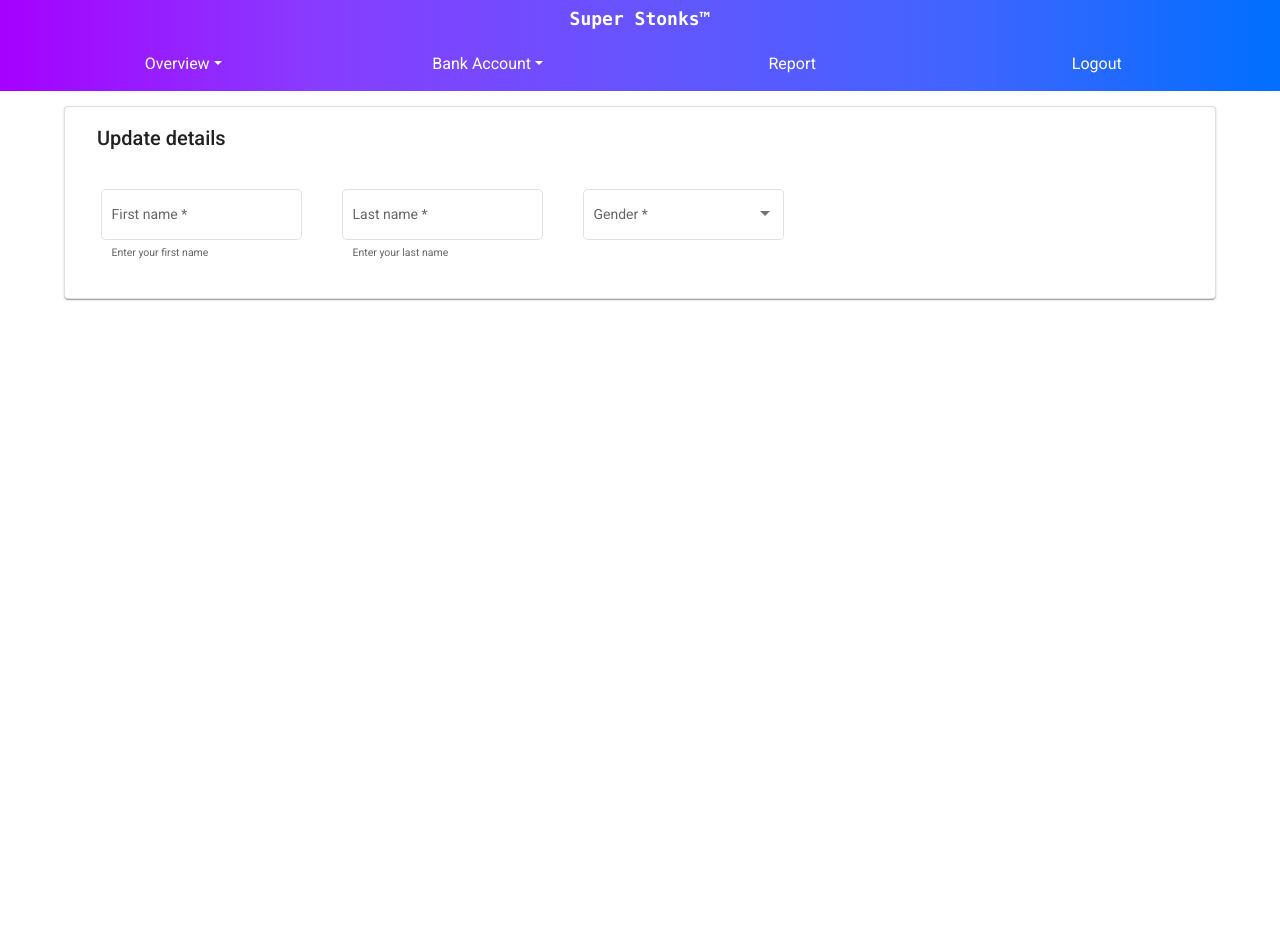
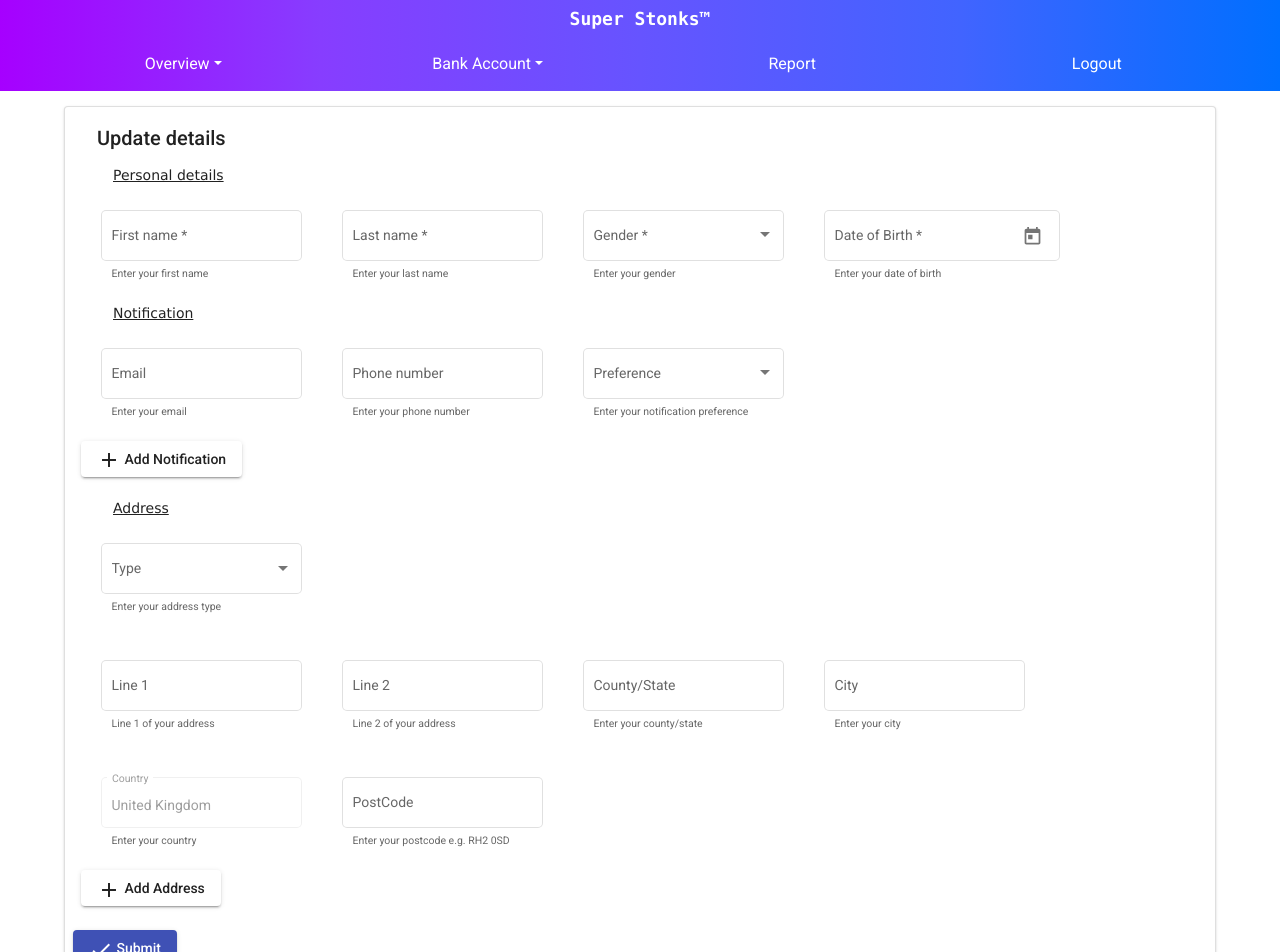
Before and after one commit to hegde-atri/BankingApplication-fe, an Angular app: page /customer/update-details in a window 1280 px wide. Shown: the top 952 px of the page. Before the commit the page ends 800 px from the top, so only its background shows below. Built offline with nearby package versions, Linux system fonts and the light colour scheme.

Commit message:
updated angular/cli and customer/update-details

```diff
--- a/package.json
+++ b/package.json
@@ -36,8 +36,8 @@
     "zone.js": "~0.11.4"
   },
   "devDependencies": {
-    "@angular-devkit/build-angular": "~12.1.0",
-    "@angular/cli": "~12.1.0",
+    "@angular-devkit/build-angular": "~12.2.0",
+    "@angular/cli": "~12.2.0",
     "@angular/compiler-cli": "~12.2.0",
     "@types/jasmine": "~3.6.0",
     "@types/node": "^12.11.1",
--- a/src/app/customer/customer-update-details/customer-update-details.component.html
+++ b/src/app/customer/customer-update-details/customer-update-details.component.html
@@ -12,6 +12,7 @@
   <mat-card-content>
 
     <form [formGroup]="customerForm">
+      <mat-card-header class="sub-header">Personal details</mat-card-header>
       <!--Customer table || fname lname gender DoB-->
 
       <div class="form-field">
@@ -40,18 +41,142 @@
             <mat-option value="option2">Female</mat-option>
             <mat-option value="option3">Apache Helicopter</mat-option>
           </mat-select>
+          <mat-hint>Enter your gender</mat-hint>
+        </mat-form-field>
+      </div>
+
+      <div class="form-field">
+        <mat-form-field appearance="outline">
+          <mat-label>Date of Birth</mat-label>
+          <input matInput [matDatepicker]="picker" formControlName="DoB">
+          <mat-datepicker-toggle matSuffix [for]="picker"></mat-datepicker-toggle>
+          <mat-datepicker #picker></mat-datepicker>
+          <mat-hint>Enter your date of birth</mat-hint>
+        </mat-form-field>
+      </div>
+
+      <br>
+      <mat-card-header class="sub-header">Notification</mat-card-header>
+      <!--Notification table || email phone preference type-->
+      <div formGroupName="notification">
+
+        <div class="form-field">
+          <mat-form-field appearance="outline">
+            <mat-label>Email</mat-label>
+            <input matInput formControlName="email">
+            <mat-hint>Enter your email</mat-hint>
+            <mat-error></mat-error>
+          </mat-form-field>
+        </div>
+
+        <div class="form-field">
+          <mat-form-field appearance="outline">
+            <mat-label>Phone number</mat-label>
+            <input matInput formControlName="phone">
+            <mat-hint>Enter your phone number</mat-hint>
+            <mat-error></mat-error>
+          </mat-form-field>
+        </div>
+
+        <div class="form-field">
+          <mat-form-field appearance="outline">
+            <mat-label>Preference</mat-label>
+            <mat-select formControlName="preference">
+              <mat-option value="option1">Email</mat-option>
+              <mat-option value="option2">Phone number</mat-option>
+            </mat-select>
+            <mat-hint>Enter your notification preference</mat-hint>
+          </mat-form-field>
+        </div>
+
+      </div>
+      <div>
+        <button mat-raised-button>
+          <mat-icon>add</mat-icon>
+          Add Notification</button>
+      </div>
+
+      <br>
+      <!--Address Table || line1 line2 City State COuntry Postcode type-->
+      <mat-card-header class="sub-header">Address</mat-card-header>
+      <div formGroupName="address">
+
+        <div class="form-field">
+          <mat-form-field appearance="outline">
+          <mat-label>Type</mat-label>
+          <mat-select formControlName="type">
+            <mat-option value="option1">Home</mat-option>
+            <mat-option value="option2">Secondary</mat-option>
+          </mat-select>
+          <mat-hint>Enter your address type</mat-hint>
         </mat-form-field>
       </div>
 
 
+        <br>
 
-
-      <!--Notification table || email phone preference type-->
-
-      <!--Address Table || line1 line2 City State COuntry Postcode type-->
+        <div class="form-field">
+          <mat-form-field appearance="outline">
+            <mat-label>Line 1</mat-label>
+            <input matInput formControlName="line1">
+            <mat-hint>Line 1 of your address</mat-hint>
+            <mat-error></mat-error>
+          </mat-form-field>
+        </div>
+        <div class="form-field">
+          <mat-form-field appearance="outline">
+            <mat-label>Line 2</mat-label>
+            <input matInput formControlName="line2">
+            <mat-hint>Line 2 of your address</mat-hint>
+            <mat-error></mat-error>
+          </mat-form-field>
+        </div>
+        <div class="form-field">
+          <mat-form-field appearance="outline">
+            <mat-label>County/State</mat-label>
+            <input matInput formControlName="state">
+            <mat-hint>Enter your county/state</mat-hint>
+            <mat-error></mat-error>
+          </mat-form-field>
+        </div>
+        <div class="form-field">
+          <mat-form-field appearance="outline">
+            <mat-label>City</mat-label>
+            <input matInput formControlName="city">
+            <mat-hint>Enter your city</mat-hint>
+            <mat-error></mat-error>
+          </mat-form-field>
+        </div>
+        <div class="form-field">
+          <mat-form-field appearance="outline">
+            <mat-label>Country</mat-label>
+            <input matInput formControlName="country">
+            <mat-hint>Enter your country</mat-hint>
+            <mat-error></mat-error>
+          </mat-form-field>
+        </div>
+        <div class="form-field">
+          <mat-form-field appearance="outline">
+            <mat-label>PostCode</mat-label>
+            <input matInput formControlName="postcode">
+            <mat-hint>Enter your postcode e.g. RH2 0SD</mat-hint>
+            <mat-error></mat-error>
+          </mat-form-field>
+        </div>
+      </div>
+      <div>
+        <button mat-raised-button>
+          <mat-icon>add</mat-icon>
+          Add Address</button>
+      </div>
 
     </form>
 
   </mat-card-content>
+  <mat-card-actions>
+    <button mat-raised-button color="primary">
+      <mat-icon>done</mat-icon>
+      Submit</button>
+  </mat-card-actions>
 
 </mat-card>
--- a/src/app/customer/customer-update-details/customer-update-details.component.scss
+++ b/src/app/customer/customer-update-details/customer-update-details.component.scss
@@ -6,3 +6,7 @@
   display: inline flex;
   padding: 20px;
 }
+.sub-header{
+  text-decoration: underline;
+  font-family: Geneva, Tahoma, sans-serif;
+}
--- a/src/app/customer/customer-update-details/customer-update-details.component.ts
+++ b/src/app/customer/customer-update-details/customer-update-details.component.ts
@@ -24,20 +24,30 @@ export class CustomerUpdateDetailsComponent implements OnInit {
       lastname: ['', [Validators.required]],
       gender: ['', [Validators.required]],
       DoB: ['', [Validators.required]],
-      address: this.fb.group({
+      address: this.buildAddresses(),
+      notification: this.fb.group({
         type: ['home'],
-        line1: [''],
-        line2: [''],
-        city: [''],
-        state: [''],
-        country: ['United Kingdom'],
-        postcode: ['']
+        email: [''],
+        phone: [''],
+        preference: ['']
       })
 
     });
   }
 
   ngOnInit(): void {}
+
+  buildAddresses(): FormGroup{
+    return this.fb.group({
+      type: ['home'],
+      line1: [''],
+      line2: [''],
+      state: [''],
+      city: [''],
+      country: [{ value: 'United Kingdom', disabled: true}],
+      postcode: ['']
+    })
+  }
 
   populateExistingData(): void {
     this.customerForm.patchValue({
```
Also changed, not shown: src/app/customer/customer.module.ts (+6 -2 lines), 1 other file (tests, documents, lock files or other folders).
